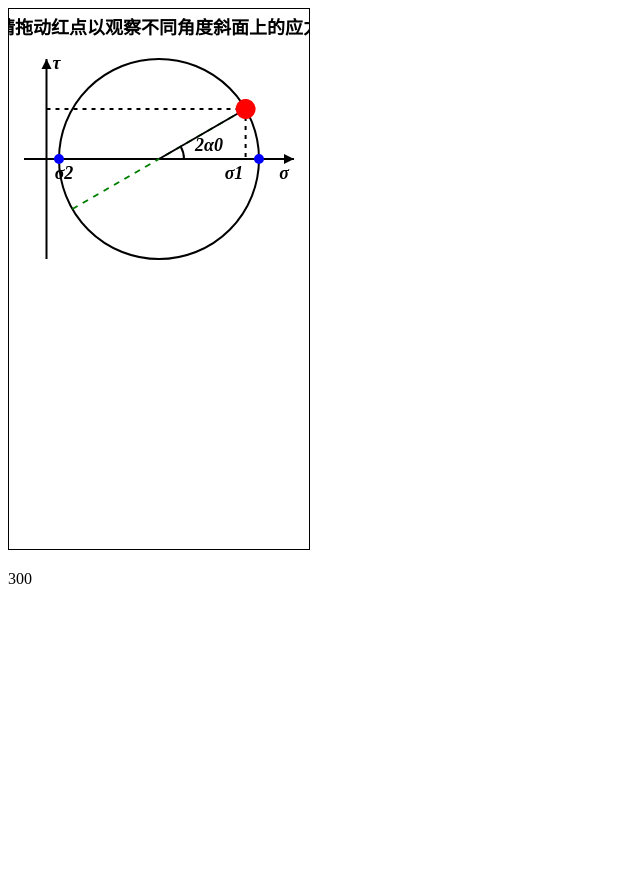
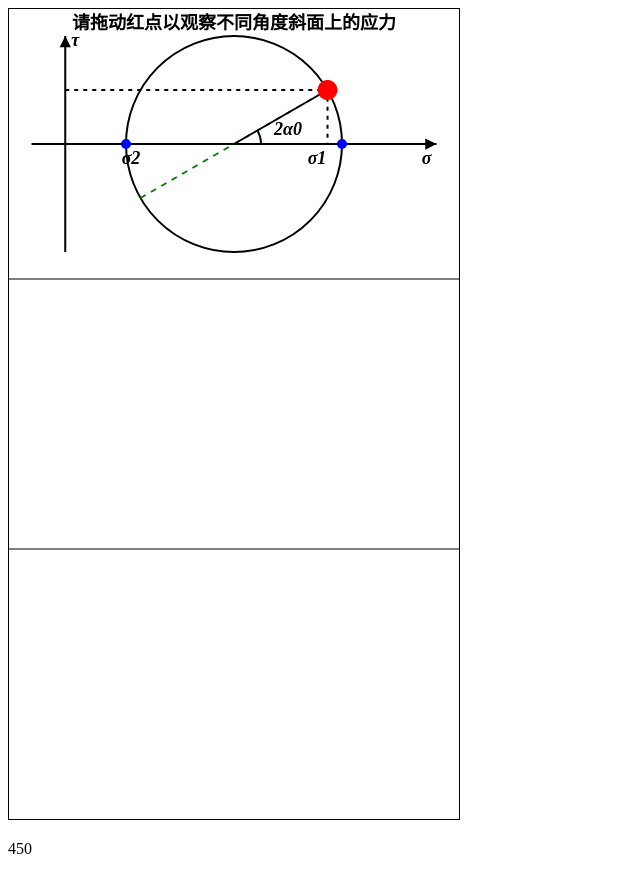
Before and after one commit to bpxmail/yingliyuan, a plain HTML site: page index.html in a window 1280 px wide. Shown: the whole page, without its empty margins (0-640 px from the left). Before the commit the page ends 800 px from the top, so only its background shows below. Drawn offline with Linux system fonts and the light colour scheme.

Commit message:
Update index.html

```diff
--- a/index.html
+++ b/index.html
@@ -22,20 +22,18 @@
         var p = document.getElementById("pid");
         // canvas的宽度是屏幕宽度，限制最大是400
         // 手机360 592
-        var parentWidth = canvas.parentElement.offsetWidth;
-        var parentHeight = canvas.parentElement.offsetHeight;
-        canvas.width = (parentWidth > 400) ? 400 : parentWidth;
-        canvas.width = 300;
+        if (isMobile()) canvas.width = 300; else canvas.width = 450;
         canvas.height = canvas.width * 9 / 5;
-        if(isMobile())window.alert("mobile phone");else window.alert("pc");
 
-        let Xstart = { x: canvas.width / 20, y: 150 };
+
+
+        let Xstart = { x: canvas.width / 20, y: canvas.height / 6 };
         let Xend = { x: canvas.width * 19 / 20, y: Xstart.y };
-        let Ystart = { x: canvas.width / 8, y: 250 };
-        let Yend = { x: Ystart.x, y: 50 };
+        let Ystart = { x: canvas.width / 8, y: canvas.height * 3 / 10 };
+        let Yend = { x: Ystart.x, y: canvas.height / 30 };
         let circ = { x: canvas.width / 2, y: Xstart.y }; // 圆心坐标
-        let arrow = 10; // 箭头大小
-        let r = Math.min(Ystart.y - Xend.y, Xend.y - Yend.y); // 半径
+        let arrow = canvas.width / 40; // 箭头大小
+        let r = canvas.height * 2 / 15; // 半径
 
         // 鼠标拖动功能
         var dragging = false;
@@ -45,9 +43,18 @@
 
         function draw() {
             ctx.clearRect(0, 0, canvas.width, canvas.height); // 清除画布
+
+            // 绘制分隔线
+            ctx.beginPath();
+            ctx.moveTo(0, canvas.height / 3);
+            ctx.lineTo(canvas.width, canvas.height / 3);
+            ctx.moveTo(0, canvas.height * 2 / 3);
+            ctx.lineTo(canvas.width, canvas.height * 2 / 3);
+            ctx.stroke();
+
             ctx.font = "bolder 18px 'Times New Roman'";
             ctx.textAlign = "center";
-            ctx.fillText("请拖动红点以观察不同角度斜面上的应力", canvas.width / 2, 25);
+            ctx.fillText("请拖动红点以观察不同角度斜面上的应力", canvas.width / 2, 20);
             ctx.font = "bolder italic 18px 'Times New Roman'";
             ctx.lineWidth = 2;
             let t = { x: 0, y: 0 }; // 临时变量
```
